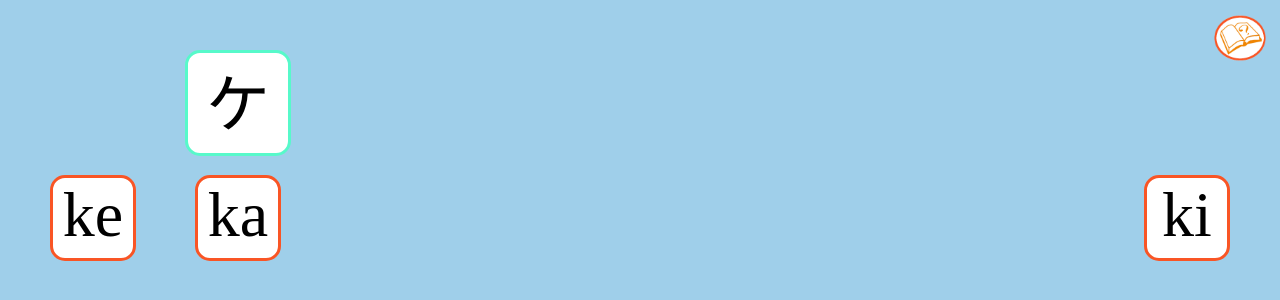
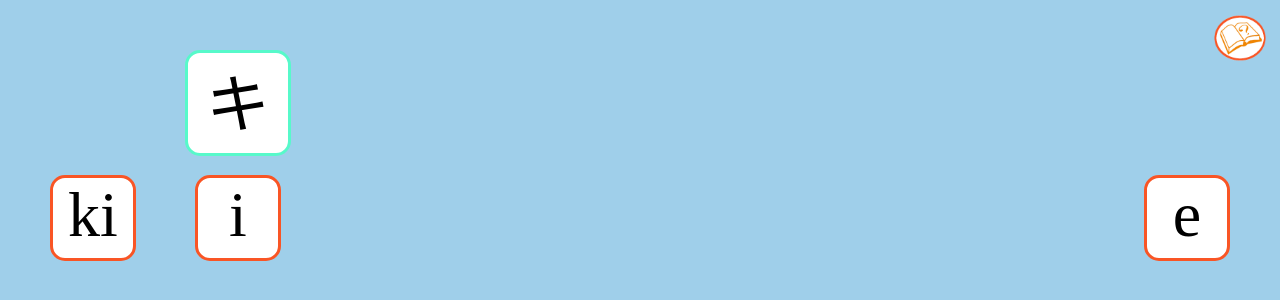
Before and after one commit to raazgupta/Katakana, a plain HTML site: page www/index.html in a window 1280 px wide. Drawn offline with Linux system fonts and the light colour scheme.

Commit message:
Study page now updates entire array. Still need to add all the katakana.

```diff
--- a/www/iphone.css
+++ b/www/iphone.css
@@ -37,6 +37,7 @@
     border-color: #f95525;
     background-color: #ffffff;
     padding: 5px;
+    margin: 5px;
 
 }
 
--- a/www/practiceList.js
+++ b/www/practiceList.js
@@ -1,46 +1,92 @@
 var practiceList = new Array();
 
 practiceList[0] = new Array();
-practiceList[0][0] = 'カ';
-practiceList[0][1] = 'ka';
-practiceList[0][2] = 'カナダ';
-practiceList[0][3] = 'ka na da';
-practiceList[0][4] = 'Canada';
+practiceList[0][0] = 'ア';
+practiceList[0][1] = 'a';
+practiceList[0][2] = 'アメリカ';
+practiceList[0][3] = 'a me ri ka';
+practiceList[0][4] = 'America';
 practiceList[0][5] = 0;
 practiceList[0][6] = 4;
 
 practiceList[1] = new Array();
-practiceList[1][0] = 'キ';
-practiceList[1][1] = 'ki';
-practiceList[1][2] = 'キャンプ';
-practiceList[1][3] = 'kya n pu';
-practiceList[1][4] = 'Camp';
+practiceList[1][0] = 'イ';
+practiceList[1][1] = 'i';
+practiceList[1][2] = 'イギリス';
+practiceList[1][3] = 'i gi ri su';
+practiceList[1][4] = 'England';
 practiceList[1][5] = 0;
 practiceList[1][6] = 4;
 
 practiceList[2] = new Array();
-practiceList[2][0] = 'ク';
-practiceList[2][1] = 'ku';
-practiceList[2][2] = 'クイズ';
-practiceList[2][3] = 'ku i zu';
-practiceList[2][4] = 'Quiz';
+practiceList[2][0] = 'ウ';
+practiceList[2][1] = 'u';
+practiceList[2][2] = 'ウクライナ';
+practiceList[2][3] = 'u ku ra i na';
+practiceList[2][4] = 'Ukraine';
 practiceList[2][5] = 0;
 practiceList[2][6] = 4;
 
 practiceList[3] = new Array();
-practiceList[3][0] = 'ケ';
-practiceList[3][1] = 'ke';
-practiceList[3][2] = 'ケニア';
-practiceList[3][3] = 'ke ni a';
-practiceList[3][4] = 'Kenia';
+practiceList[3][0] = 'エ';
+practiceList[3][1] = 'e';
+practiceList[3][2] = 'エジプト';
+practiceList[3][3] = 'e ji pu to';
+practiceList[3][4] = 'Egypt';
 practiceList[3][5] = 0;
 practiceList[3][6] = 4;
 
 practiceList[4] = new Array();
-practiceList[4][0] = 'コ';
-practiceList[4][1] = 'ko';
-practiceList[4][2] = 'コーヒー';
-practiceList[4][3] = 'koo hii';
-practiceList[4][4] = 'Coffee';
+practiceList[4][0] = 'オ';
+practiceList[4][1] = 'o';
+practiceList[4][2] = 'オランダ';
+practiceList[4][3] = 'o la n da';
+practiceList[4][4] = 'Holland';
 practiceList[4][5] = 0;
 practiceList[4][6] = 4;
+
+
+practiceList[5] = new Array();
+practiceList[5][0] = 'カ';
+practiceList[5][1] = 'ka';
+practiceList[5][2] = 'カナダ';
+practiceList[5][3] = 'ka na da';
+practiceList[5][4] = 'Canada';
+practiceList[5][5] = 5;
+practiceList[5][6] = 9;
+
+practiceList[6] = new Array();
+practiceList[6][0] = 'キ';
+practiceList[6][1] = 'ki';
+practiceList[6][2] = 'キャンプ';
+practiceList[6][3] = 'kya n pu';
+practiceList[6][4] = 'Camp';
+practiceList[6][5] = 5;
+practiceList[6][6] = 9;
+
+practiceList[7] = new Array();
+practiceList[7][0] = 'ク';
+practiceList[7][1] = 'ku';
+practiceList[7][2] = 'クイズ';
+practiceList[7][3] = 'ku i zu';
+practiceList[7][4] = 'Quiz';
+practiceList[7][5] = 5;
+practiceList[7][6] = 9;
+
+practiceList[8] = new Array();
+practiceList[8][0] = 'ケ';
+practiceList[8][1] = 'ke';
+practiceList[8][2] = 'ケニア';
+practiceList[8][3] = 'ke ni a';
+practiceList[8][4] = 'Kenia';
+practiceList[8][5] = 5;
+practiceList[8][6] = 9;
+
+practiceList[9] = new Array();
+practiceList[9][0] = 'コ';
+practiceList[9][1] = 'ko';
+practiceList[9][2] = 'コーヒー';
+practiceList[9][3] = 'koo hii';
+practiceList[9][4] = 'Coffee';
+practiceList[9][5] = 5;
+practiceList[9][6] = 9;
```
Also changed, not shown: www/study.html (+17 -7 lines), 1 other file.
